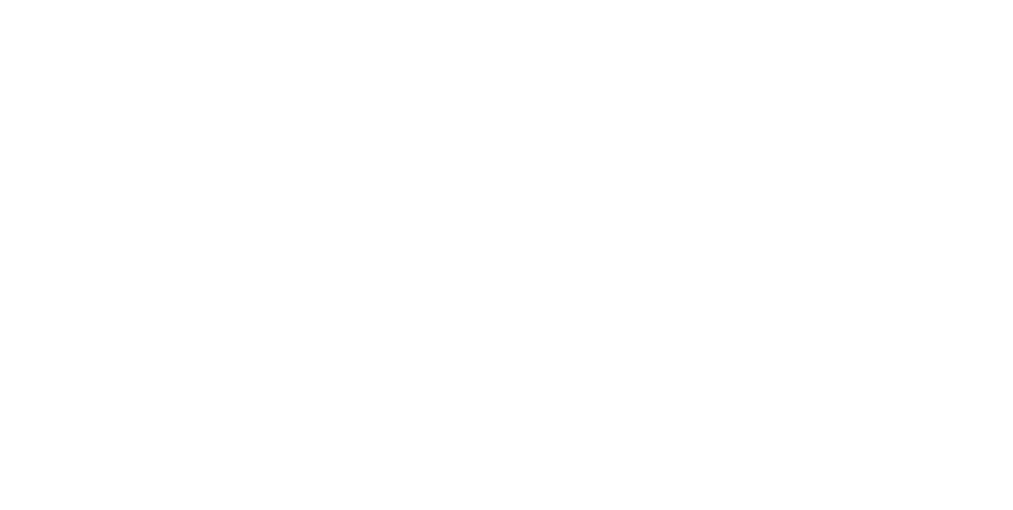
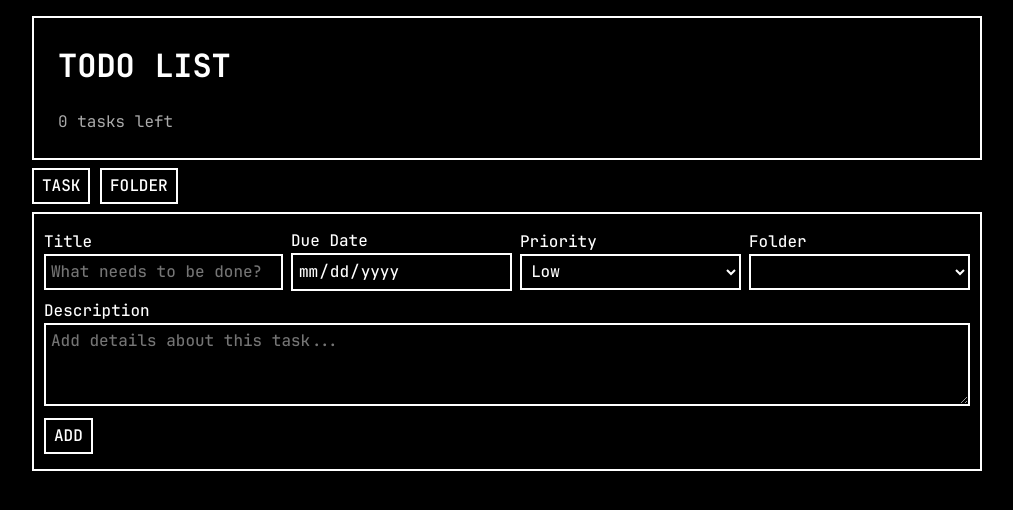
Before and after one commit to demense/Todo-List, a website built with webpack: page src/index.html in a window 1280 px wide. Shown: the whole page, without its empty margins (133-1146 px from the left). Built offline with nearby package versions, Linux system fonts and the light colour scheme.

Commit message:
Style the task form

```diff
--- a/src/index.html
+++ b/src/index.html
@@ -1,11 +1,47 @@
 <!DOCTYPE html>
 <html lang="en">
-<head>
-  <meta charset="UTF-8">
-  <meta name="viewport" content="width=device-width, initial-scale=1.0">
-  <title>webpack project</title>
-</head>
-<body>
-
-</body>
+  <head>
+    <meta charset="UTF-8" />
+    <meta name="viewport" content="width=device-width, initial-scale=1.0" />
+    <title>Todo List</title>
+  </head>
+  <body>
+    <header>
+      <h1>TODO LIST</h1>
+      <p class="task-counter">0 tasks left</p>
+    </header>
+    <div class="button-wrapper">
+      <button>TASK</button>
+      <button>FOLDER</button>
+    </div>
+    <form>
+      <label for="task-title"
+        >Title<input
+          type="text"
+          name="task-title"
+          id="task-title"
+          placeholder="What needs to be done?"
+          required
+      /></label>
+      <label>Due Date<input type="date" name="task-due-date" required /></label>
+      <label for="task-priority"
+        >Priority<select name="task-priority" id="task-priority">
+          <option value="low" selected>Low</option>
+          <option value="medium">Medium</option>
+          <option value="high">High</option>
+        </select></label
+      >
+      <label for="task-folder"
+        >Folder<select name="task-folder" id="task-folder"></select
+      ></label>
+      <label for="task-description" class="task-description"
+        >Description<textarea
+          name="task-description"
+          id="task-description"
+          placeholder="Add details about this task..."
+        ></textarea>
+      </label>
+      <button type="submit" id="add">ADD</button>
+    </form>
+  </body>
 </html>
--- a/src/scripts/index.js
+++ b/src/scripts/index.js
@@ -1 +1,2 @@
-console.log("asdf")
+import "./../styles/reset.css"
+import "./../styles/style.css"
--- /dev/null
+++ b/src/styles/reset.css
@@ -0,0 +1,36 @@
+*, *::before, *::after {
+  box-sizing: border-box;
+}
+
+* {
+  margin: 0;
+}
+
+body {
+  line-height: 1.5;
+  -webkit-font-smoothing: antialiased;
+}
+
+img, picture, video, canvas, svg {
+  display: block;
+  max-width: 100%;
+}
+
+input, button, textarea, select {
+  font: inherit;
+}
+
+p, h1, h2, h3, h4, h5, h6 {
+  overflow-wrap: break-word;
+}
+
+p {
+  text-wrap: pretty;
+}
+h1, h2, h3, h4, h5, h6 {
+  text-wrap: balance;
+}
+
+#root, #__next {
+  isolation: isolate;
+}
--- /dev/null
+++ b/src/styles/style.css
@@ -0,0 +1,130 @@
+@font-face {
+  font-family: "JetBrains Mono Regular";
+  src: url(./../assets/JetBrains-Mono/JetBrainsMono-Regular.woff2);
+}
+@font-face {
+  font-family: "JetBrains Mono Medium";
+  src: url(./../assets/JetBrains-Mono/JetBrainsMono-Medium.woff2);
+}
+@font-face {
+  font-family: "JetBrains Mono Semi-Bold";
+  src: url(./../assets/JetBrains-Mono/JetBrainsMono-SemiBold.woff2);
+}
+@font-face {
+  font-family: "JetBrains Mono Bold";
+  src: url(./../assets/JetBrains-Mono/JetBrainsMono-Bold.woff2);
+}
+@font-face {
+  font-family: "JetBrains Mono Extra Bold";
+  src: url(./../assets/JetBrains-Mono/JetBrainsMono-ExtraBold.woff2);
+}
+:root {
+  --regular-font: "JetBrains Mono Regular", monospace;
+  --medium-font: "JetBrains Mono Medium",monospace;
+  --semi-bold-font: "JetBrains Mono Semi-Bold", monospace;
+  --bold-font: "JetBrains Mono Bold", monospace;
+  --extra-bold-font: "JetBrains Mono Extra Bold", monospace;
+  --grey-color: #aaa;
+  --width: 950px;
+}
+/* html {
+  height: 100vh;
+} */
+body {
+  font-family: "JetBrains Mono Regular", monospace;
+  color: white;
+  background-color: black;
+  padding: 16px;
+  display: flex;
+  flex-direction: column;
+  align-items: center;
+
+  & header {
+    border: 2px solid white;
+    width: var(--width);
+    padding: 24px;
+
+    & h1 {
+      font-family: var(--bold-font);
+      margin-bottom: 20px;
+    }
+
+    & .task-counter {
+      color: var(--grey-color);
+    }
+  }
+
+  & .button-wrapper {
+    width: var(--width);
+    margin-top: 8px;
+    /* display: flex;
+    justify-content: start; */
+  }
+
+  & button {
+    background-color: black;
+    color: white;
+    font-family: var(--semi-bold-font);
+    border: 2px solid white;
+    padding: 4px 8px;
+  }
+
+  & button:hover {
+    cursor: pointer;
+    background-color: #2f2929;
+  }
+
+  /* & button:active {
+    background-color: #2f2929;
+  } */
+
+  & button:focus {
+    background-color: #2f2929;
+  }
+
+  & form {
+    width: var(--width);
+    border: 2px solid white;
+    margin-top: 8px;
+    padding: 15px 10px;
+    display: grid;
+    grid-template-columns: 1fr 1fr 1fr 1fr;
+    gap: 8px;
+    align-items: center;
+
+    & label {
+      font-family: var(--medium-font);
+      display: flex;
+      flex-direction: column;
+    }
+
+    & input,select,textarea {
+      background-color: black;
+      color: white;
+      border: 2px solid white;
+      padding: 4px 0px 4px 5px;
+    }
+
+    & input:focus,select:focus,textarea:focus {
+      outline: 1px solid white;
+    }
+
+    & select {
+      height: 36px;
+    }
+
+    & label.task-description {
+      grid-column: -1 / 1;
+    }
+
+    & textarea {
+      height: 83px;
+      /* padding: 5px 5px; */
+    }
+
+    & button#add {
+      width: fit-content;
+      margin-top: 4px;
+    }
+  }
+}
```
Also changed, not shown: src/assets/JetBrains-Mono/JetBrainsMono-Bold.woff2 (added), src/assets/JetBrains-Mono/JetBrainsMono-BoldItalic.woff2 (added), src/assets/JetBrains-Mono/JetBrainsMono-ExtraBold.woff2 (added), src/assets/JetBrains-Mono/JetBrainsMono-ExtraBoldItalic.woff2 (added), src/assets/JetBrains-Mono/JetBrainsMono-ExtraLight.woff2 (added), src/assets/JetBrains-Mono/JetBrainsMono-ExtraLightItalic.woff2 (added), src/assets/JetBrains-Mono/JetBrainsMono-Italic.woff2 (added), src/assets/JetBrains-Mono/JetBrainsMono-Light.woff2 (added), src/assets/JetBrains-Mono/JetBrainsMono-LightItalic.woff2 (added), src/assets/JetBrains-Mono/JetBrainsMono-Medium.woff2 (added), src/assets/JetBrains-Mono/JetBrainsMono-MediumItalic.woff2 (added), src/assets/JetBrains-Mono/JetBrainsMono-Regular.woff2 (added), src/assets/JetBrains-Mono/JetBrainsMono-SemiBold.woff2 (added), src/assets/JetBrains-Mono/JetBrainsMono-SemiBoldItalic.woff2 (added), 2 more files.
